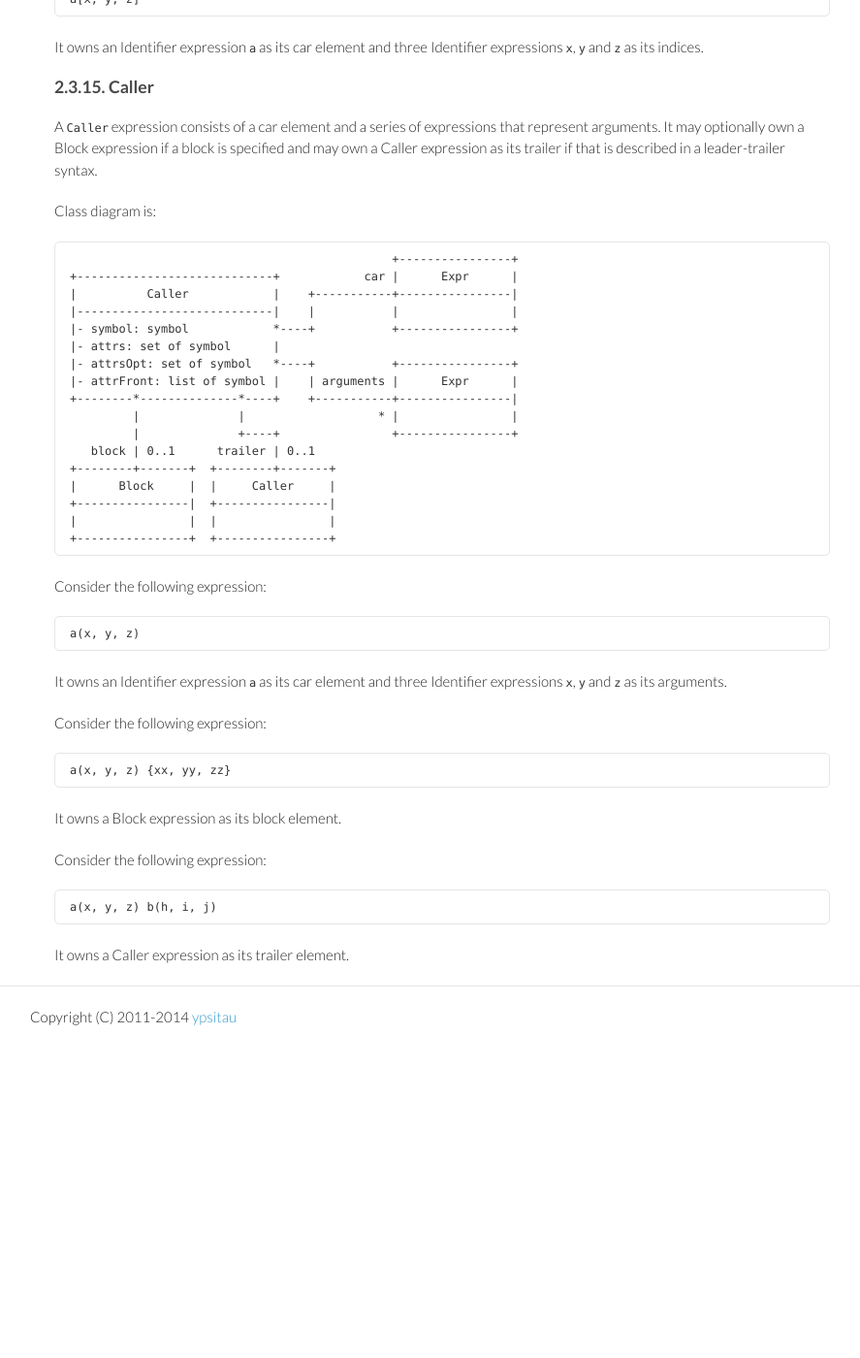
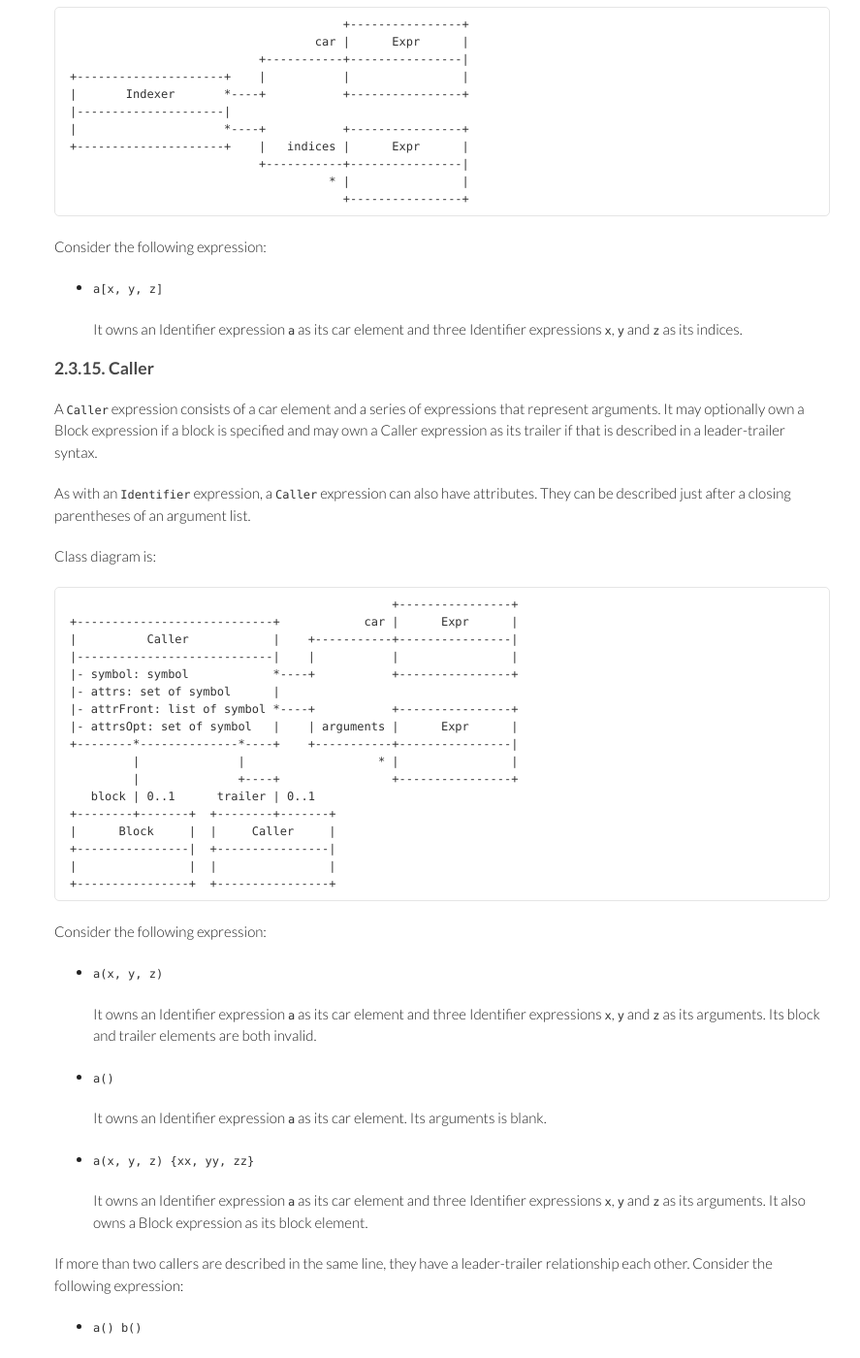
Before and after one commit to rudidude86/gura-lang.github.io, a Jekyll site: the page built from documents/Syntax.md, in a window 1280 px wide and 1400 px high, scrolled down 13714 px. Shown: the whole window at 97% size, without its empty margins (184-1071 px from the left). Built offline with Jekyll 4.4.1, drawn with Linux system fonts in a browser that asks for light colours; Markdown is read by kramdown in place of the engine named in the settings; before the commit the page ends 14786 px from its top, so only the background shows below that; some of the changed text lies outside the part shown.

Commit message:
updated document

```diff
--- a/documents/Syntax.md
+++ b/documents/Syntax.md
@@ -300,22 +300,7 @@ The following two codes have the same result.
     ]
 
 
-### {{ page.chapter }}.2.6. Attribute
-
-A symbol preceded by a colon is called Attribute.
-
-    :foo  :bar
-
-Attributes appear after a variable identifier or an argument list for a callable.
-They are used to customize the evaluation result of variables
-and the behavior of functions.
-
-More than one attributes can be appended by simply concatenating them like below.
-
-    func():foo:bar
-
-
-### {{ page.chapter }}.2.7. Back Quote
+### {{ page.chapter }}.2.6. Back Quote
 
 A symbol preceded by a back quote creates an instance of `symbol` data type.
 
@@ -362,9 +347,9 @@ Following are valid examples of block comment.
 ## {{ page.chapter }}.3. Expression
 
 
-### {{ page.chapter }}.3.1. Hierarchy
+### {{ page.chapter }}.3.1. Class Diagram of Expression
 
-The following figure shows a hierarchy of all the expression.
+The following figure shows a hierarchy of expressions.
 
     Expr <-+- Value
            +- Identifier
@@ -380,6 +365,12 @@ The following figure shows a hierarchy of all the expression.
            |              `- Root
            `- Compound <--+- Indexer
                           `- Caller
+
+All the expressions are derived from `Expr` that is an abstract expression.
+
+Other abstract expressions, Unary, Binary, Collector and Compound,
+don't appear in the actual code either,
+but just provide common functions for their derivations.
 
 
 ### {{ page.chapter }}.3.2. Value
@@ -397,16 +388,28 @@ Class diagram is:
 Those types of value are described with string literal, number literal
 and b-prefixed string literal in a script respectively.
 
-Examples:
+Consider the following expressions:
 
-    3.141
-    'hello'
-    b'\x00\x01\x02\0x03'
+* `3.141`
+
+  It has a value of `number` type.
+
+* `'hello'`
+
+  It has a value of `string` type.
+
+* `b'\x00\x01\x02\0x03'`
+
+  It has a value of `binary` type.
 
 
 ### {{ page.chapter }}.3.3. Identifier
 
-An `Identifier` expression consists of a symbol and zero or more attributes trailing it.
+An `Identifier` expression consists of a symbol and zero or more attributes trailing after it.
+
+An `Identifer` expression can also contain attributes,
+where an attribute is a symbol preceded by a colon character.
+One or more attributes can be described after a symbol of the `Identifier`.
 
 Class diagram is:
 
@@ -415,13 +418,19 @@ Class diagram is:
     |----------------------------|
     |- symbol: symbol            |
     |- attrs: set of symbol      |
+    |- attrFront: list of symbol |
     |- attrsOpt: set of symbol   |
-    |- attrFront: list of symbol |
     +----------------------------+
 
-Examples:
+Consider the following expression:
 
-    foo:attr1:attr2
+* `foo`
+
+  It has a symbol `foo`. Other elements are all blank.
+
+* `foo:attr1:attr2`
+
+  It has a symbol `foo` and has symbols `attr1` and `attr2` as its attrs element.
 
 
 ### {{ page.chapter }}.3.4. Suffixed
@@ -437,10 +446,17 @@ Class diagram is:
     |- suffix: symbol     |
     +---------------------+
 
-Examples:
+Even with a number literal, the body element is stored as a string.
 
-    123.45foo
-    'hello world'foo
+Consider the following expression:
+
+* `123.45foo`
+
+  It has a string `'123.45'` as its body and a symbol `foo` as its suffix.
+
+* `'hello world'foo`
+
+  It has a string `'hello world'` as its body and a symbol `foo` as its suffix.
 
 
 ### {{ page.chapter }}.3.5. UnaryOp
@@ -458,9 +474,9 @@ Class diagram is:
 
 Consider the following expression:
 
-    -foo
+* `-foo`
 
-It has an operator `-` and owns an Identifer expression as its child.
+  It has an operator `-` and owns an Identifer expression as its child.
 
 
 ### {{ page.chapter }}.3.6. Quote
@@ -478,9 +494,9 @@ Class diagram is:
 
 Consider the following expression:
 
-    `12345
+* ``12345`
 
-It owns an Value expression with a number value as its child.
+  It owns an Value expression with a number value as its child.
 
 
 ### {{ page.chapter }}.3.7. BinaryOp
@@ -504,10 +520,10 @@ Class diagram is:
 
 Consider the following expression:
 
-    x + y
+* `x + y`
 
-It has an operator `+` and owns an Identifer expression `x` as its left
-and also an Identifier expression `y` as its right.
+  It has an operator `+` and owns an Identifer expression `x` as its left
+  and also an Identifier expression `y` as its right.
 
 
 ### {{ page.chapter }}.3.8. Assign
@@ -515,7 +531,7 @@ and also an Identifier expression `y` as its right.
 An `Assign` expression consists of an equal symbol,
 an expression on the left side that is a target of the assignment
 and an expression on the right side that is an assignment source.
-Expresionss that can be specified on the left are
+An expresion that can be specified on the left is one of
 `Identifer`, `Lister`, `Indexer`, `Caller` and `Member`.
 
 Class diagram is:
@@ -532,13 +548,22 @@ Class diagram is:
                                         |                |
                                         +----------------+
 
-Consider the following expression:
+The `Assign` expression also has an operator that is to be applied before assignment.
+For a normal assignment, that is set to invalid operator.
 
-    x = y
+Consider the following expressions:
 
-It owns an Identifer expression `x` as its left
-and also an Identifier expression `y` as its right.
+* `x = y`
 
+  It owns an Identifer expression `x` as its left
+  and also an Identifier expression `y` as its right.
+  The operator is set to invalid.
+
+* `x += y`
+
+  It owns an Identifer expression `x` as its left
+  and also an Identifier expression `y` as its right.
+  It also has an operator `+`.
 
 ### {{ page.chapter }}.3.9. Member
 
@@ -562,10 +587,10 @@ Class diagram is:
 
 Consider the following expression:
 
-    x.y
+* `x.y`
 
-It has a `normal` mode and owns an Identifer expression `x` as its left
-and also an Identifier expression `y` as its right.
+  It has a `normal` mode and owns an Identifer expression `x` as its left
+  and also an Identifier expression `y` as its right.
 
 A Member expression may take one of the following modes.
 
@@ -597,9 +622,9 @@ Class diagram is:
 
 Consider the following expression:
 
-    [x, y, z]
+* `[x, y, z]`
 
-It contains three Identifier expressions `x`, `y` and `z` as its elements.
+  It contains three Identifier expressions `x`, `y` and `z` as its elements.
 
 
 ### {{ page.chapter }}.3.11. Iterer
@@ -616,9 +641,9 @@ Class diagram is:
 
 Consider the following expression:
 
-    (x, y, z)
+* `(x, y, z)`
 
-It contains three Identifier expressions `x`, `y` and `z` as its elements.
+  It contains three Identifier expressions `x`, `y` and `z` as its elements.
 
 
 ### {{ page.chapter }}.3.12. Block
@@ -644,15 +669,14 @@ embraced by a pair of vertical bars right after block's opening curly bracket.
 
 Consider the following expression:
 
-    {x, y, z}
+* `{x, y, z}`
 
-It contains three Identifier expressions `x`, `y` and `z` as its elements.
+  It contains three Identifier expressions `x`, `y` and `z` as its elements.
 
-Consider the following expression:
+* `{|a, b, c| x, y, z}`
 
-    {|a, b, c| x, y, z}
-
-It also owns Identifier expressions `a`, `b` and `c` as its block-parameters.
+  It contains three Identifier expressions `x`, `y` and `z` as its elements.
+  It also owns Identifier expressions `a`, `b` and `c` as its block-parameters.
 
 
 ### {{ page.chapter }}.3.13. Root
@@ -669,9 +693,9 @@ Class diagram is:
 
 Consider the following expression:
 
-    x, y, z
+* `x, y, z`
 
-It contains three Identifier expressions `x`, `y` and `z` as its elements.
+  It contains three Identifier expressions `x`, `y` and `z` as its elements.
 
 
 ### {{ page.chapter }}.3.14. Indexer
@@ -695,10 +719,10 @@ Class diagram is:
 
 Consider the following expression:
 
-    a[x, y, z]
+* `a[x, y, z]`
 
-It owns an Identifier expression `a` as its car element
-and three Identifier expressions `x`, `y` and `z` as its indices.
+  It owns an Identifier expression `a` as its car element
+  and three Identifier expressions `x`, `y` and `z` as its indices.
 
 
 ### {{ page.chapter }}.3.15. Caller
@@ -709,6 +733,9 @@ It may optionally own a Block expression if a block is specified
 and may own a Caller expression as its trailer
 if that is described in a leader-trailer syntax.
 
+As with an `Identifier` expression, a `Caller` expression can also have attributes.
+They can be described just after a closing parentheses of an argument list.
+
 Class diagram is:
 
                                                   +----------------+
@@ -717,8 +744,8 @@ Class diagram is:
     |----------------------------|    |           |                |
     |- symbol: symbol            *----+           +----------------+
     |- attrs: set of symbol      |
-    |- attrsOpt: set of symbol   *----+           +----------------+
-    |- attrFront: list of symbol |    | arguments |      Expr      |
+    |- attrFront: list of symbol *----+           +----------------+
+    |- attrsOpt: set of symbol   |    | arguments |      Expr      |
     +--------*--------------*----+    +-----------+----------------|
              |              |                   * |                |
              |              +----+                +----------------+
@@ -731,19 +758,43 @@ Class diagram is:
 
 Consider the following expression:
 
-    a(x, y, z)
+* `a(x, y, z)`
 
-It owns an Identifier expression `a` as its car element
-and three Identifier expressions `x`, `y` and `z` as its arguments.
+  It owns an Identifier expression `a` as its car element
+  and three Identifier expressions `x`, `y` and `z` as its arguments.
+  Its block and trailer elements are both invalid.
 
+* `a()`
+
+  It owns an Identifier expression `a` as its car element.
+  Its arguments is blank.
+
+* `a(x, y, z) {xx, yy, zz}`
+
+  It owns an Identifier expression `a` as its car element
+  and three Identifier expressions `x`, `y` and `z` as its arguments.
+  It also owns a Block expression as its block element.
+
+If more than two callers are described in the same line,
+they have a leader-trailer relationship each other.
 Consider the following expression:
 
-    a(x, y, z) {xx, yy, zz}
+* `a() b()`
 
-It owns a Block expression as its block element.
+  It owns a Caller expression as its trailer element.
 
-Consider the following expression:
+The parser determines if a following Caller is a trailer
+by checking whether top of the following Caller is described in the same line
+as a closing parenthesis of the preceding one.
+It means that the example below validly forms leader-trailer format.
 
-    a(x, y, z) b(h, i, j)
+    a(
+    ) b(
+    )
 
-It owns a Caller expression as its trailer element.
+If the preceding Caller has a block, the closing curly bracket must be in the same line
+as top of the following one like below.
+
+    a() {
+    } b(
+    )
```
Also changed, not shown: other parts of documents/Syntax.md (+2 -2 lines).
